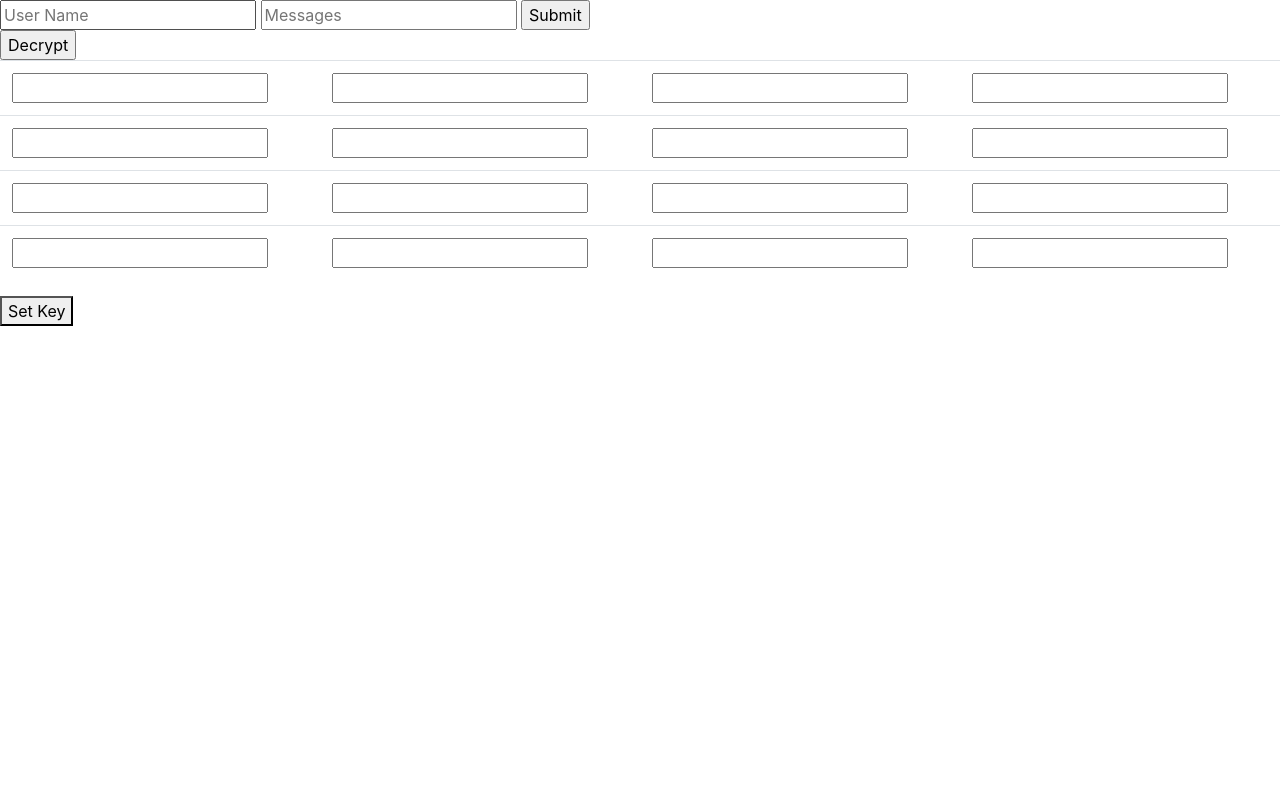
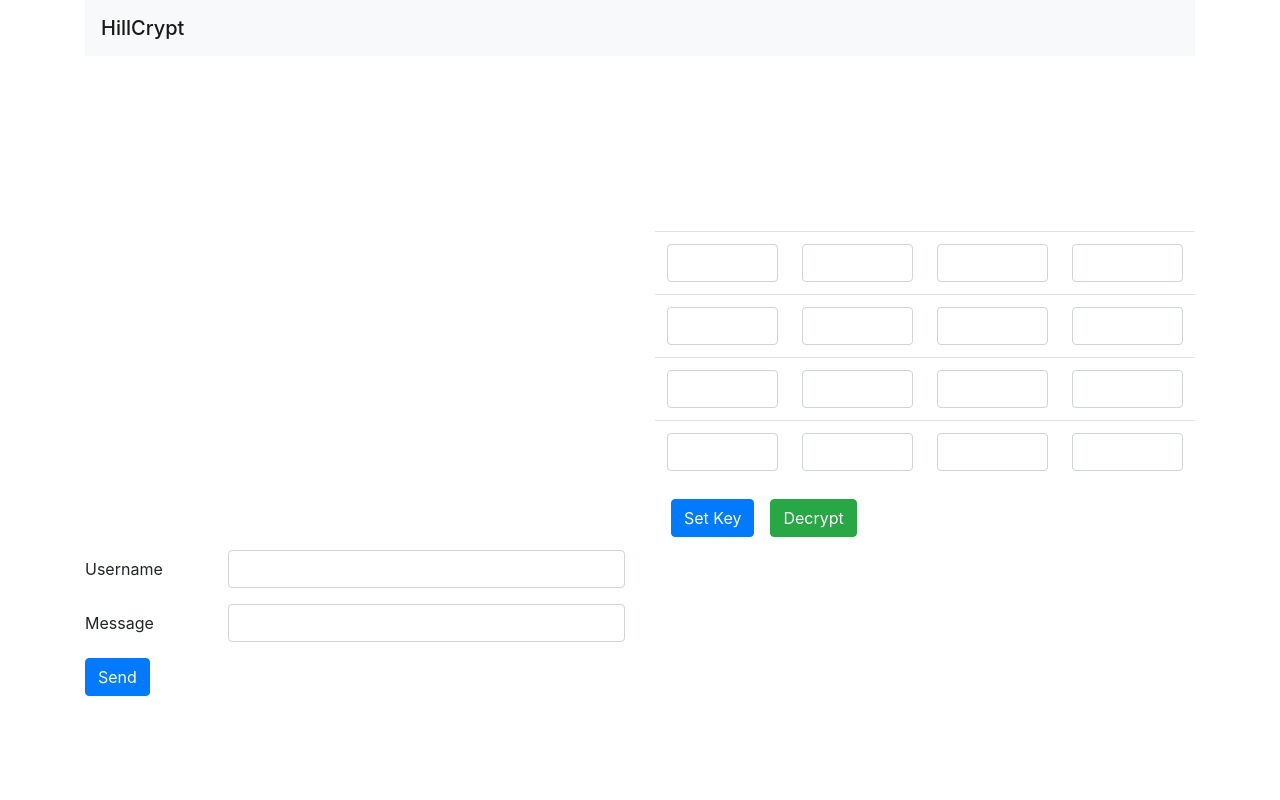
Before and after one commit to shashank-bairy/hill-cipher-4x4, a Flask app: page / in a window 1280 px wide. Run offline with Flask 2, Linux system fonts and the light colour scheme; some libraries are stand-ins or nearby versions.

Commit message:
improved UI

```diff
--- a/templates/session.html
+++ b/templates/session.html
@@ -6,40 +6,73 @@
   <title>Flask_Chat_App</title>
 </head>
 <body onload="loadKey()">
+  <div class="container" style="min-height: 100vh;">
+    <nav class="navbar navbar-light bg-light">
+      <span class="navbar-brand mb-0 h1">HillCrypt</span>
+    </nav>
+    <div class="row pt-3" style="min-height: 80vh;">
+      <div class="col-md-6" style="display: flex; flex-direction: column; justify-content: space-between;">
+        <div class="row">
+          <div class="col-md-12">
             {# <h3 style='color: #ccc;font-size: 30px;'>No message yet..</h3> #}
             {% for msg in messages %}
-     <div><b style="color: #000">{{ msg.user_name }}</b>{{ msg.message }}</div>
+              <div><b style="color: #000">{{ msg.user_name }}</b>&#58;&nbsp;{{ msg.message }}</div>
             {% endfor %}
             <div class="message_holder"></div>
-
+          </div>
+        </div>
+        <div class="row">
+          <div class="col-md-12">
             <form class="message-form" action="" method="POST">
-    <input type="text" class="username" placeholder="User Name"/>
-    <input type="text" class="message" placeholder="Messages"/>
+              <div class="form-group row">
+                <label for="username" class="col-sm-3 col-form-label">Username</label>
+                <div class="col-sm-9">
+                  <input type="text" id="username" name="username" class="form-control username"/>
+                </div>
+              </div>
+              <div class="form-group row">
+                <label for="message" class="col-sm-3 col-form-label">Message</label>
+                <div class="col-sm-9">
+                  <input type="text" id="message" name="message" class="form-control message"/>
+                </div>
+              </div>
               <input hidden type="text" class="key" name="key" value="" />
-    <input type="submit"/>
+              <button type="submit" class="btn btn-primary">Send</button>
             </form>
-  <form action="/" method="POST">
-    <input hidden type="text" class="key" name="key" value="" />
-    <input type="submit" name="decrypt" value="Decrypt" />
-  </form>
+          </div>
+        </div>
+      </div>
+      <div class="col-md-6" style="display: flex; flex-direction: column; justify-content: center;">
         <table class="table">
           <tbody>
             {% for i in range(4) %}
               <tr>
                 {% for j in range(4) %}
                 <td>
-          <input type="number" class="key-items key-{{i}}-{{j}}" />
+                  <input type="number" class="form-control key-items key-{{i}}-{{j}}" />
                 </td>
                 {% endfor %}
               </tr>
             {% endfor %}
           </tbody>
         </table>
-<button onclick="setKey()">Set Key</button>
+        <div class="rhs-buttons" style="display: flex;">
+          <div class="set-key-button mx-3">
+            <button class="btn btn-primary" onclick="setKey()">Set Key</button>
+          </div>
+          <div class="decrypt-button">
+            <form action="/" method="POST">
+              <input hidden type="text" class="key" name="key" value="" />
+              <button type="submit" name="decrypt" class="btn btn-success">Decrypt</button>
+            </form>
+          </div>
+        </div>
+      </div>
+    </div>
+  </div>
 <script src="https://code.jquery.com/jquery-3.5.1.slim.min.js" integrity="sha384-DfXdz2htPH0lsSSs5nCTpuj/zy4C+OGpamoFVy38MVBnE+IbbVYUew+OrCXaRkfj" crossorigin="anonymous"></script>
 <script src="https://cdn.jsdelivr.net/npm/bootstrap@4.5.3/dist/js/bootstrap.bundle.min.js" integrity="sha384-ho+j7jyWK8fNQe+A12Hb8AhRq26LrZ/JpcUGGOn+Y7RsweNrtN/tE3MoK7ZeZDyx" crossorigin="anonymous"></script>
   <!-- jQuery (necessary for Bootstrap's JavaScript plugins) -->
-  {# <script src="https://ajax.googleapis.com/ajax/libs/jquery/1.12.4/jquery.min.js"></script> #}
   <script src="https://cdnjs.cloudflare.com/ajax/libs/socket.io/1.7.3/socket.io.min.js"></script>
   <script type="text/javascript">
     var socket = io.connect('http://' + document.domain + ':' + location.port);
@@ -61,7 +94,7 @@
       console.log( msg )
       if( typeof msg.user_name !== 'undefined' ) {
         $( 'h3' ).remove()
-        $( 'div.message_holder' ).append( '<div><b style="color: #000">'+msg.user_name+'</b> '+msg.message+'</div>' )
+        $( 'div.message_holder' ).append( '<div><b style="color: #000">'+msg.user_name+'</b>&#58;&nbsp;'+msg.message+'</div>' )
       }
     })
     function setKey() {
```
Lines whose indentation alone changed are shown as unchanged.
